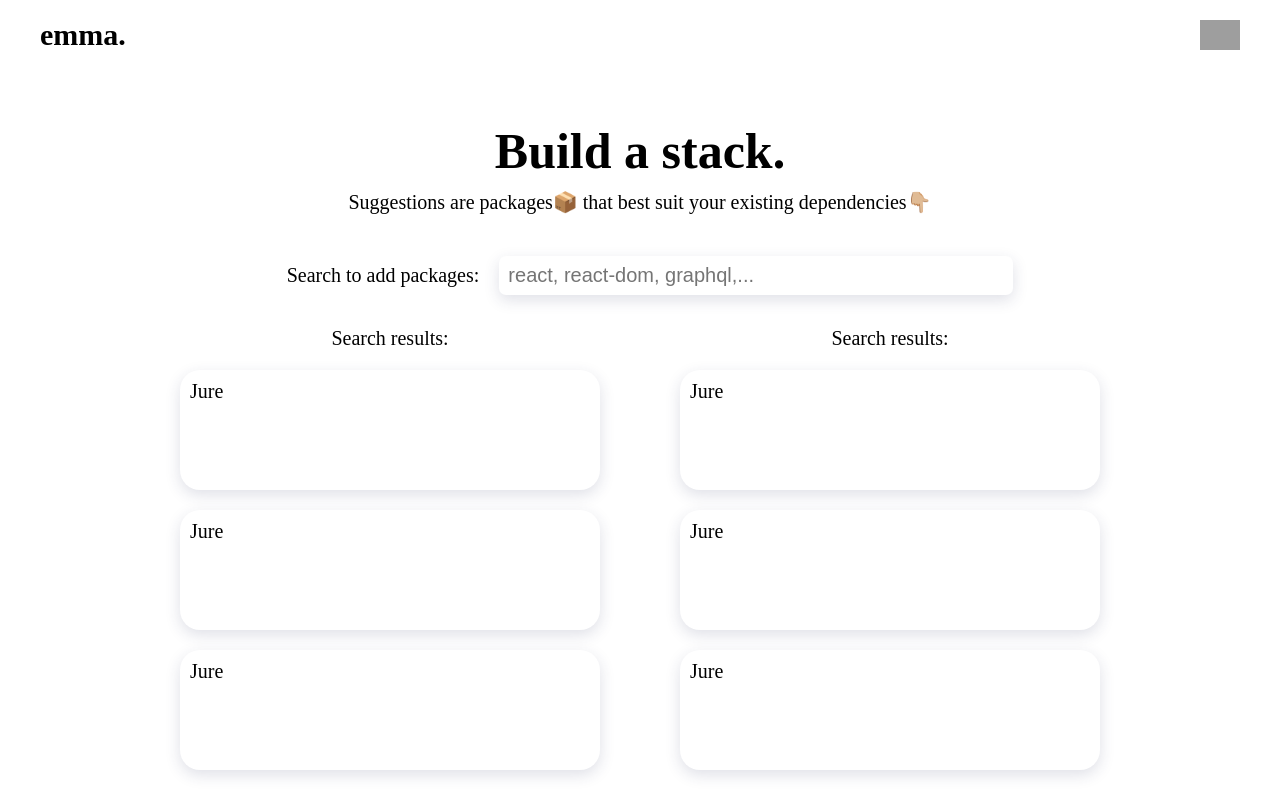
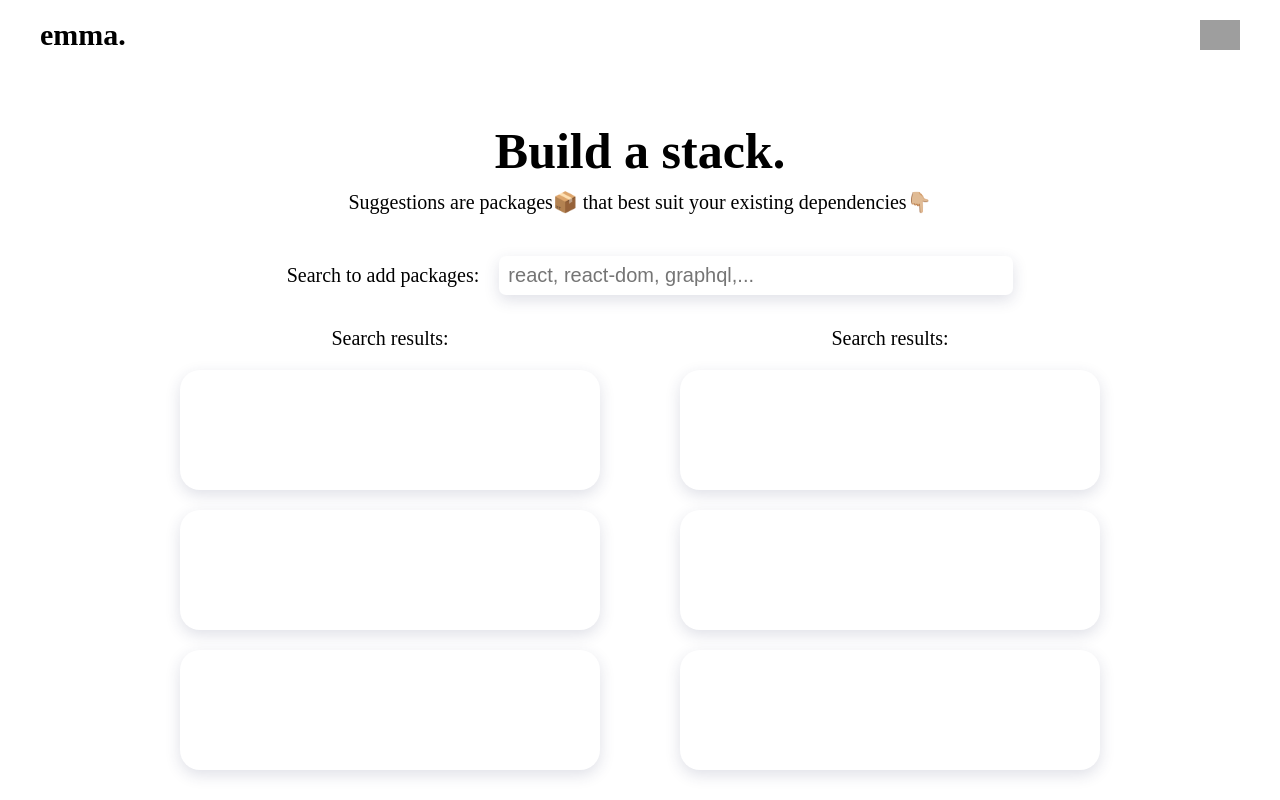
Before and after one commit to JureSotosek/buildastack, a React app: page / in a window 1280 px wide. Built offline with nearby package versions, Linux system fonts and the light colour scheme; grey boxes are pictures that could not be loaded; the HTML template or start-up script is replaced by a standard one.

Commit message:
Removed placeholder

```diff
--- a/src/components/PackageCard.js
+++ b/src/components/PackageCard.js
@@ -12,9 +12,7 @@ const PackageCard = () => (
       borderRadius: 20,
       boxShadow: '0 5px 15px 0 rgba(37,44,97,0.15)'
     }}
-  >
-    Jure
-  </div>
+  />
 );
 
 export default PackageCard;
```
